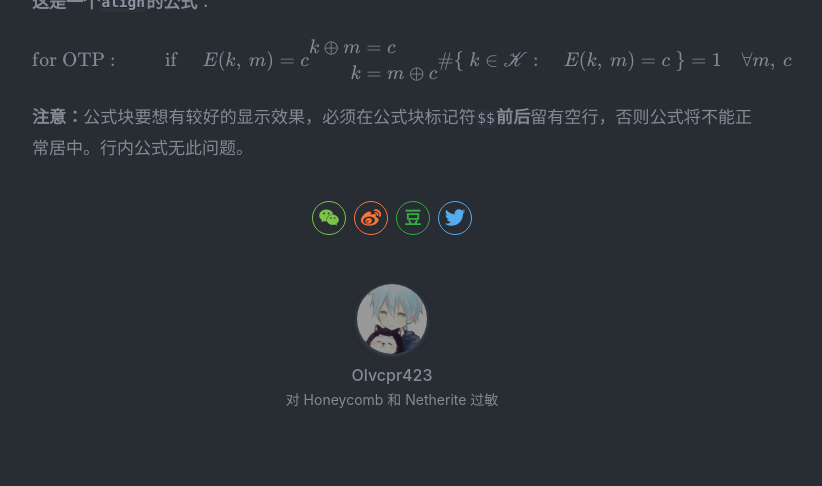
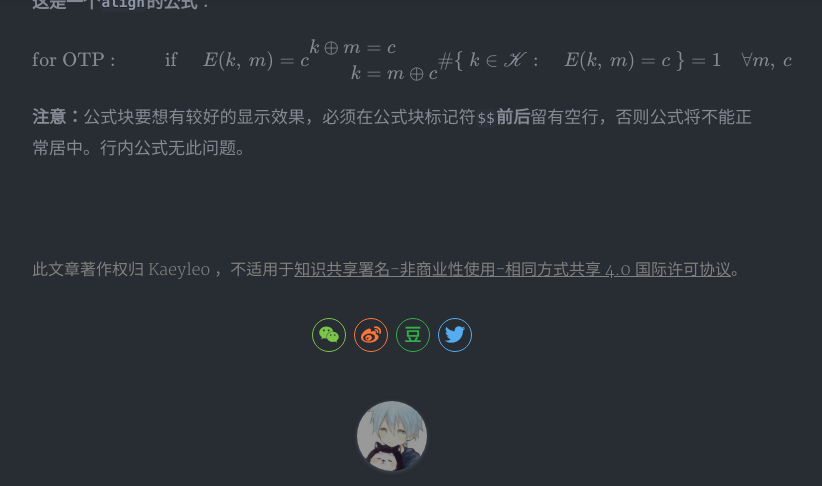
Before and after one commit to Olvcpr423/Olvcpr423.github.io, a Jekyll site: the page built from _posts/2017-07-30-mathjax-test.md, in a window 1280 px wide and 900 px high, scrolled down 547 px, cut to the strip 0-486 px from the top of the window. Shown: the whole strip, without its empty margins (248-1070 px from the left). Built offline with Jekyll 4.4.1, drawn with Linux system fonts in a browser that asks for light colours; nearby versions of some CDN libraries; formulas are drawn with MathJax 3; a style sheet for code colours, icons or effects is not loaded.

Commit message:
Update 2017-07-30-mathjax-test.md

```diff
--- a/_posts/2017-07-30-mathjax-test.md
+++ b/_posts/2017-07-30-mathjax-test.md
@@ -27,3 +27,9 @@ k &= m\oplus c
 $$
 
 **注意：**公式块要想有较好的显示效果，必须在公式块标记符`$$`**前后**留有空行，否则公式将不能正常居中。行内公式无此问题。
+
+<br>
+<br>
+<font color= '#808080'>
+  此文章著作权归 Kaeyleo ，不适用于<a href= 'https://creativecommons.org/licenses/by-nc-sa/4.0/'>知识共享署名-非商业性使用-相同方式共享 4.0 国际许可协议</a>。
+</font>
```
